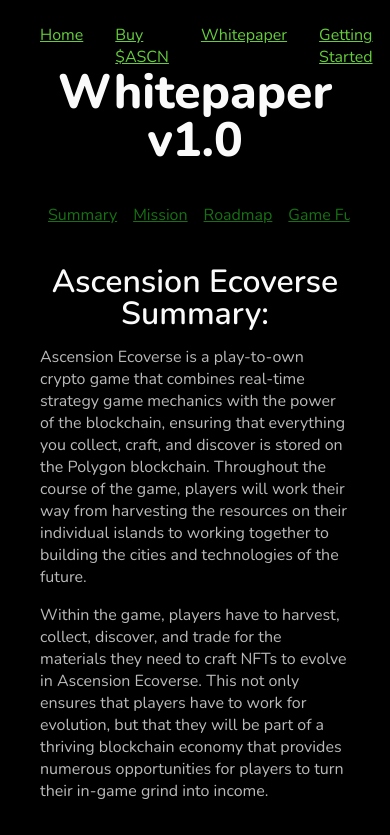
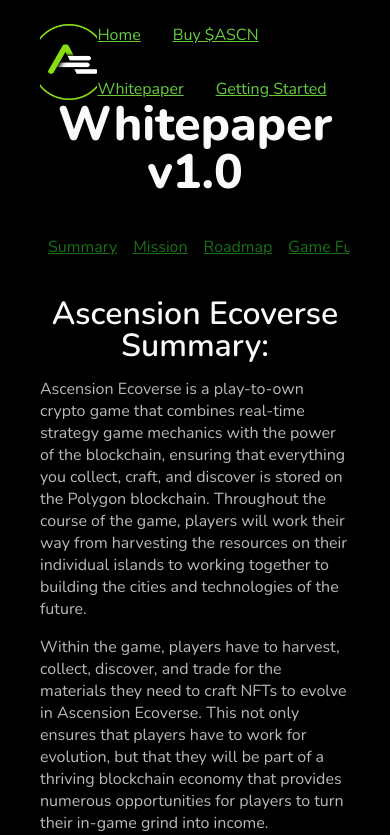
Before and after one commit to nquintan-catalyst/ascensionx, a React (Create React App) app: page /ascensionx/whitepaper in a window 390 px wide. Shown: the top 835 px of the page. Built offline with nearby package versions, Linux system fonts and the light colour scheme.

Commit message:
Homepage Mobile Improvements

```diff
--- a/src/components/Header.tsx
+++ b/src/components/Header.tsx
@@ -1,10 +1,11 @@
 import Menu from "./Menu";
+import Logo from "../images/CircleLogov3.png";
 
 const Header: React.FC = () => {
   return (
     <header className="header">
       <div className="header__left">
-        <img src="/ascensionx/logo.png" alt="logo" className="logo" />
+        <img src={Logo} alt="logo" className="logo" />
       </div>
       <div className="header__right">
         <Menu />
--- a/src/index.css
+++ b/src/index.css
@@ -3,6 +3,7 @@ body {
   -moz-osx-font-smoothing: grayscale;
   background-color: black;
   color: #fafafa;
+  max-width: 100vw;
   overflow-x: hidden;
   font-family: "Nunito", sans-serif;
 }
@@ -146,6 +147,7 @@ img {
 }
 
 .header {
+  max-width: calc(100vw - 4rem);
   display: -webkit-box;
   display: -ms-flexbox;
   display: flex;
@@ -154,10 +156,17 @@ img {
           justify-content: space-between;
 }
 
+.header__left img {
+  max-height: 6rem;
+  max-width: 6rem;
+}
+
 .menu {
   display: -webkit-box;
   display: -ms-flexbox;
   display: flex;
+  -ms-flex-wrap: wrap;
+      flex-wrap: wrap;
   gap: 32px;
 }
 
@@ -263,6 +272,7 @@ img {
   -webkit-box-pack: center;
       -ms-flex-pack: center;
           justify-content: center;
+  max-width: calc(100vw - 4rem);
 }
 
 .banner__copy {
@@ -331,6 +341,7 @@ img {
   display: -ms-grid;
   display: grid;
   grid-gap: 32px;
+  max-width: calc(100vw - 4rem);
 }
 
 .stack--jic {
--- a/src/index.scss
+++ b/src/index.scss
@@ -10,7 +10,7 @@ body {
   -moz-osx-font-smoothing: grayscale;
   background-color: $color-background;
   color: $color-foreground;
-  // max-width: 100vw;
+  max-width: 100vw;
   overflow-x: hidden;
   //margin: 16px auto;
   //padding: 16px 32px;
@@ -141,12 +141,20 @@ img {
 }
 
 .header {
+  max-width: calc(100vw - 4rem);
   display: flex;
   justify-content: space-between;
+  &__left {
+    img {
+      max-height: 6rem;
+      max-width: 6rem;
+    }
+  }
 }
 
 .menu {
   display: flex;
+  flex-wrap: wrap;
   gap: 32px;
 }
 
@@ -228,6 +236,7 @@ img {
   align-items: center;
   grid-gap: 32px;
   justify-content: center;
+  max-width: calc(100vw - 4rem);
   &__copy {
     display: grid;
     text-align: center;
@@ -277,6 +286,7 @@ img {
 .stack {
   display: grid;
   grid-gap: 32px;
+  max-width: calc(100vw - 4rem);
   &--jic {
     justify-items: center;
   }
```
Also changed, not shown: src/images/CircleLogov3.png (added), 1 other file (tests, documents, lock files or other folders).
